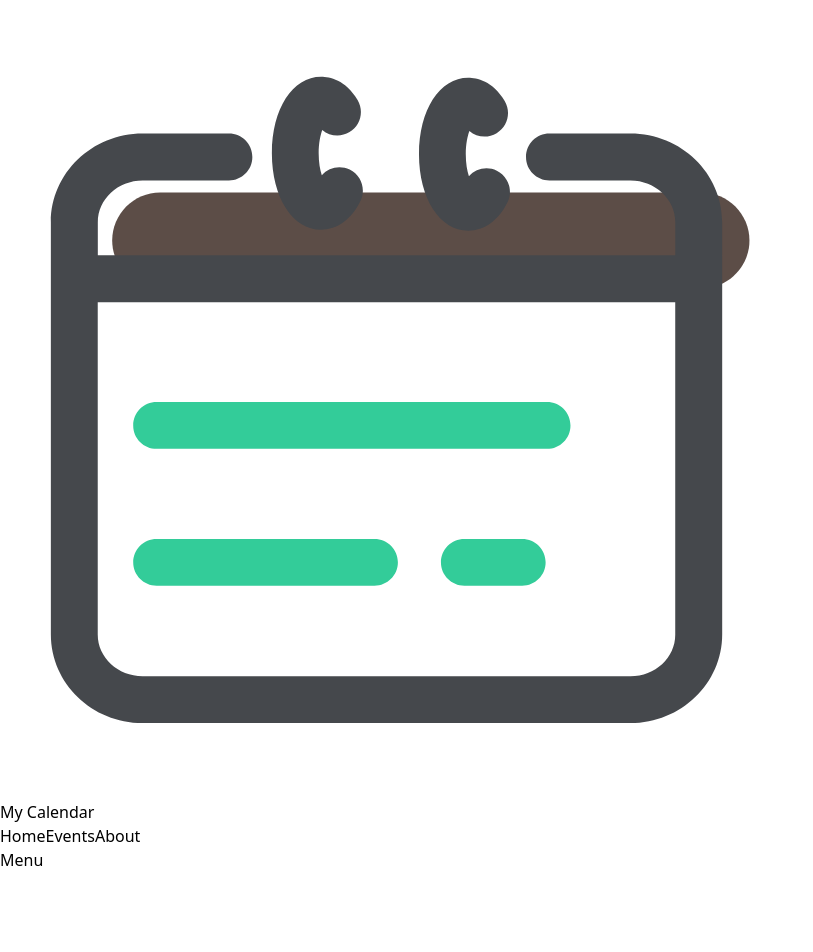
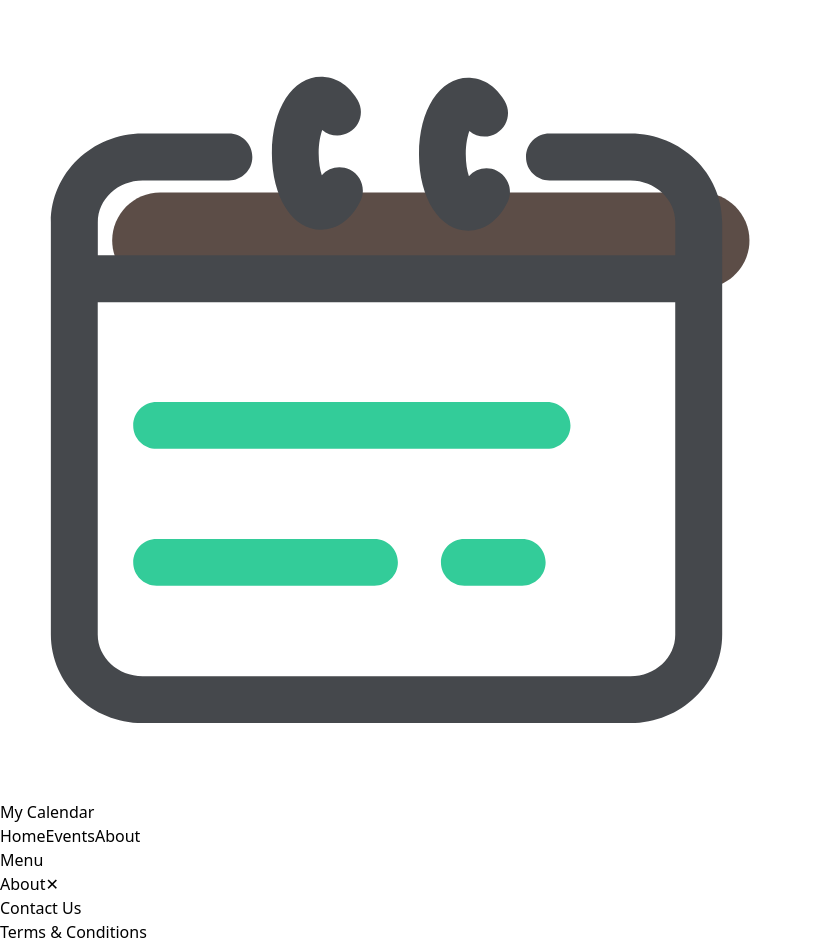
Before and after one commit to Arpit-paliwal555/Calender, a React (Vite) app: page / in a window 1280 px wide. Shown: the top 952 px of the page, without its empty margins (0-813 px from the left). Built offline with nearby package versions, Linux system fonts and the light colour scheme.

Commit message:
added sidebar

```diff
--- a/src/components/Navbar.jsx
+++ b/src/components/Navbar.jsx
@@ -1,10 +1,15 @@
 import CalendarIcon from '../assets/calendar-svgrepo-com.svg';
 import { Link } from 'react-router-dom';
+import React from 'react';
 
 const Navbar = ()=>{
+    const [isOpen, setIsOpen] = React.useState(false);
+
+    const onClose = () => setIsOpen(false);
+    const onOpen = () => setIsOpen(true);
     return(
         <>
-            <header className='w-screen bg-zinc-800 sm:px-6 md:px-8 lg:px-12'>
+            <header className='w-full bg-zinc-800 sm:px-6 md:px-8 lg:px-12'>
                 <nav className='max-w-7xl mx-auto px-4 sm:px-6 lg:px-8 flex items-center justify-between'>
                     <div className="h-28 sm:h-24 md:h-22 lg:h-16 flex items-center">
                         <img src={CalendarIcon} className='h-8 w-8 mr-2' alt="" />
@@ -17,13 +22,40 @@ const Navbar = ()=>{
                         <Link to="/events" className="text-zinc-100 hover:text-zinc-300">
                             Events
                         </Link>
-                        <a href="" className='text-zinc-100 hover:text-zinc-300'>About</a>
+                        <button className='text-zinc-100 hover:text-zinc-300' onClick={onOpen}>About</button>
                     </div>
                     <div className="md:hidden">
                       <button className="text-blue-100">Menu</button>
                     </div>
                 </nav>
             </header>
+            <>
+            {/* Backdrop */}
+            {isOpen && (
+                <div
+                className="fixed inset-0 bg-black bg-opacity-50 z-40"
+                onClick={onClose}
+                />
+            )}
+
+            {/* Sidebar */}
+            <div
+                className={`fixed top-0 right-0 h-full w-64 bg-white shadow-lg transform transition-transform duration-300 z-50 ${
+                isOpen ? 'translate-x-0' : 'translate-x-full'
+                }`}
+            >
+                <div className="p-4 border-b font-bold text-lg flex justify-between items-center">
+                About
+                <button onClick={onClose} className="text-gray-500 hover:text-black">
+                    ✕
+                </button>
+                </div>
+                <ul className="p-4 space-y-4">
+                <li><a href="#" className="text-blue"> Contact Us</a></li>
+                <li><a href="#" className="text-blue">Terms & Conditions</a></li>
+                </ul>
+            </div>
+            </>
         </>
     )
 }
```
